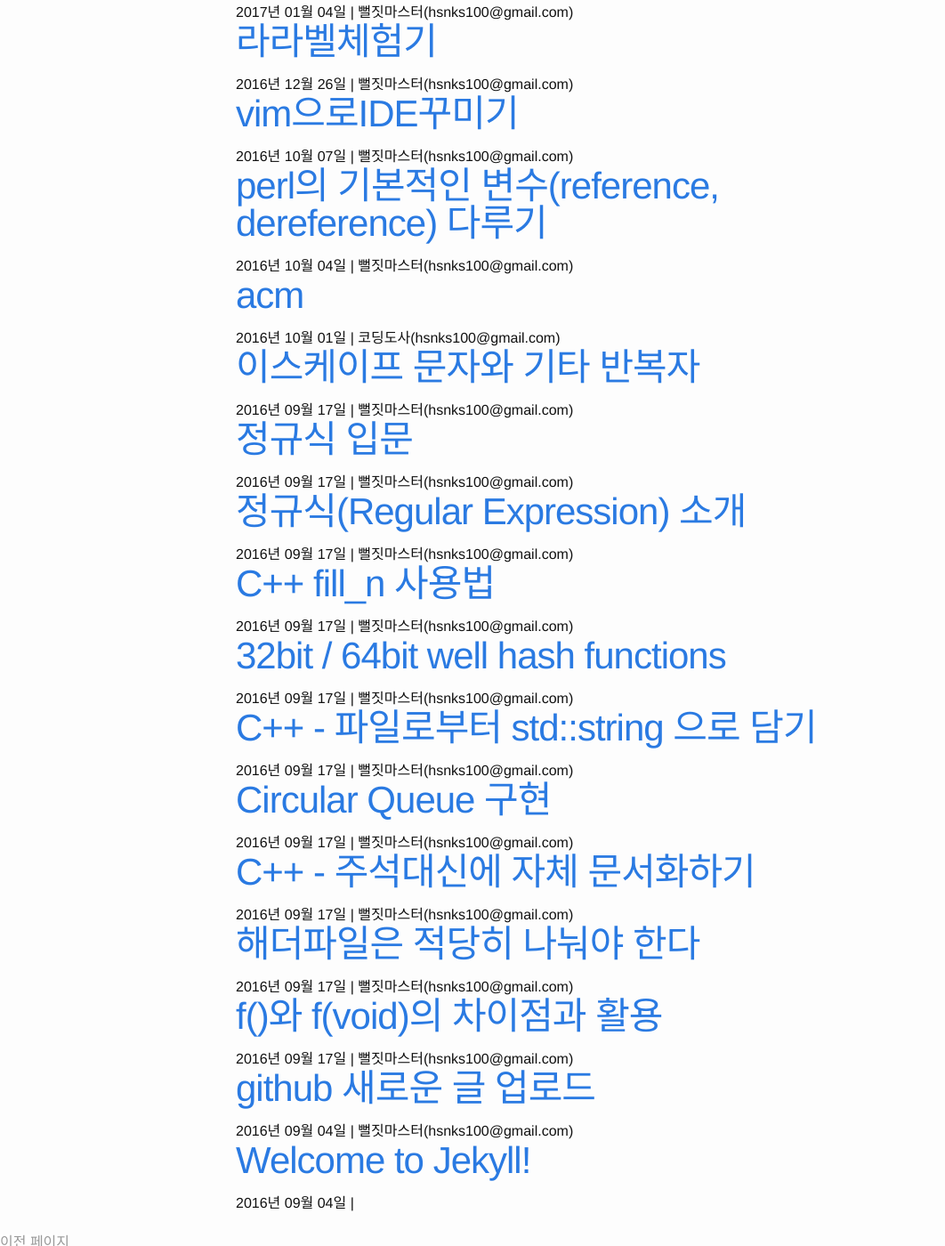
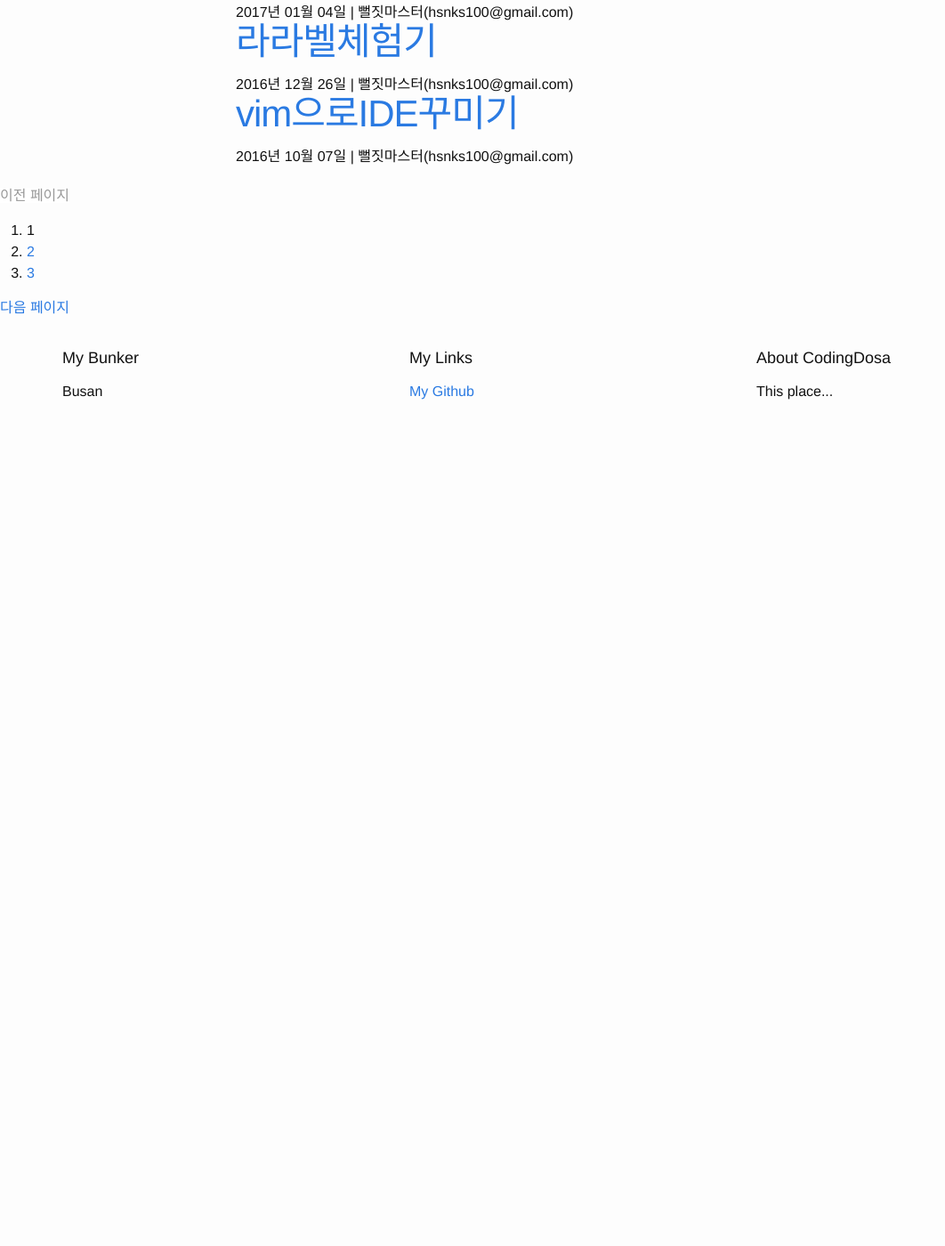
Before and after one commit to hsnks100/hsnks100.github.io.bak, a Jekyll site: the page built from index.html, in a window 1280 px wide and 1400 px high, scrolled down 693 px. Shown: the whole window at 89% size, without its empty margins (0-1062 px from the left). Built offline with Jekyll 4.4.1, drawn with Linux system fonts in a browser that asks for light colours; nearby versions of some CDN libraries; Markdown is read by kramdown in place of the engine named in the settings; the list of posts is cut into pages by our own code; after the commit the page ends 1160 px from its top, so only the background shows below that.

Commit message:
update config

```diff
--- a/_config.yml
+++ b/_config.yml
@@ -59,7 +59,7 @@
 
 # Outputting
 permalink:     /post/:year-:month-:day-:title.html
-paginate:      100
+paginate:      10
 paginate_path: "/page:num"
 timezone:      "Asia/Seoul"
 quiet:         true
```
